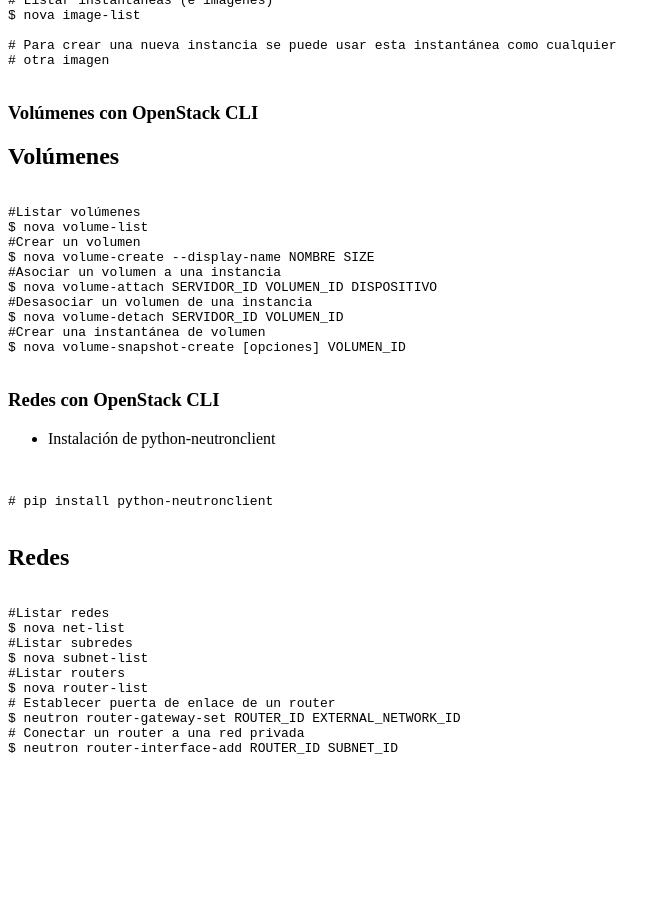
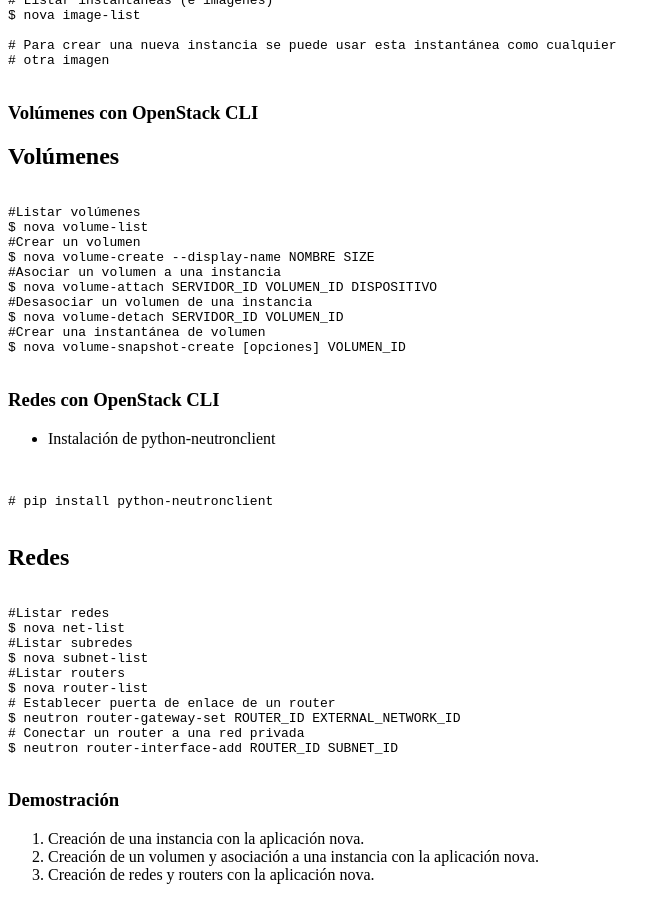
Before and after one commit to iesgn/cloud2, a Jekyll site: the page built from curso/u5/presentacion.html, in a window 1280 px wide and 900 px high, scrolled down 2377 px. Shown: the whole window, without its empty margins (0-671 px from the left). Built offline with Jekyll 4.4.1, drawn with Linux system fonts in a browser that asks for light colours; before the commit the page ends 3161 px from its top, so only the background shows below that.

Commit message:
Presentación u5

```diff
--- a/curso/u5/presentacion.html
+++ b/curso/u5/presentacion.html
@@ -217,3 +217,10 @@ $ neutron router-interface-add ROUTER_ID SUBNET_ID
     </code></pre>
   </section>
 </section>
+<section>
+          <h3>Demostración</h3>
+          <ol>
+            <li>Creación de una instancia con la aplicación nova.</li>
+            <li>Creación de un volumen y asociación a una instancia con la aplicación nova.</li>
+            <li>Creación de redes y routers con la aplicación nova.</li>
+      </section>
```
